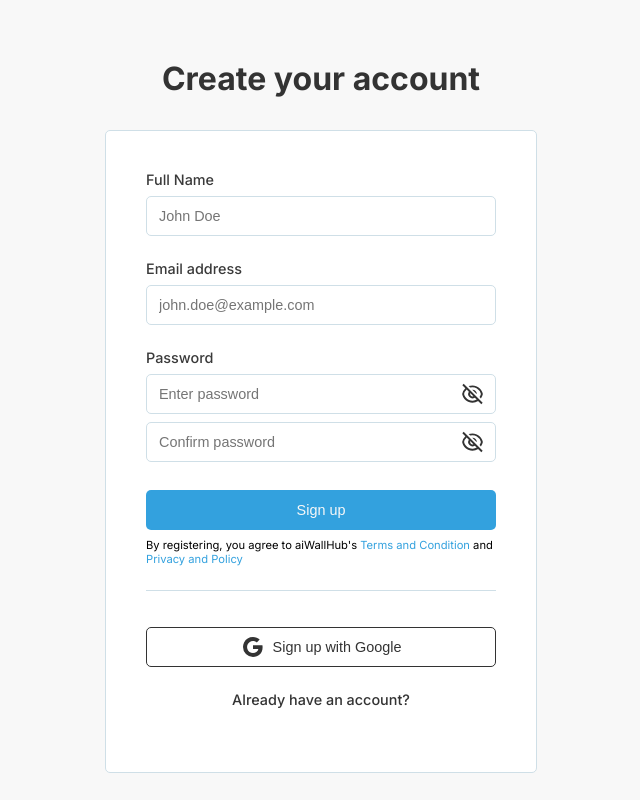
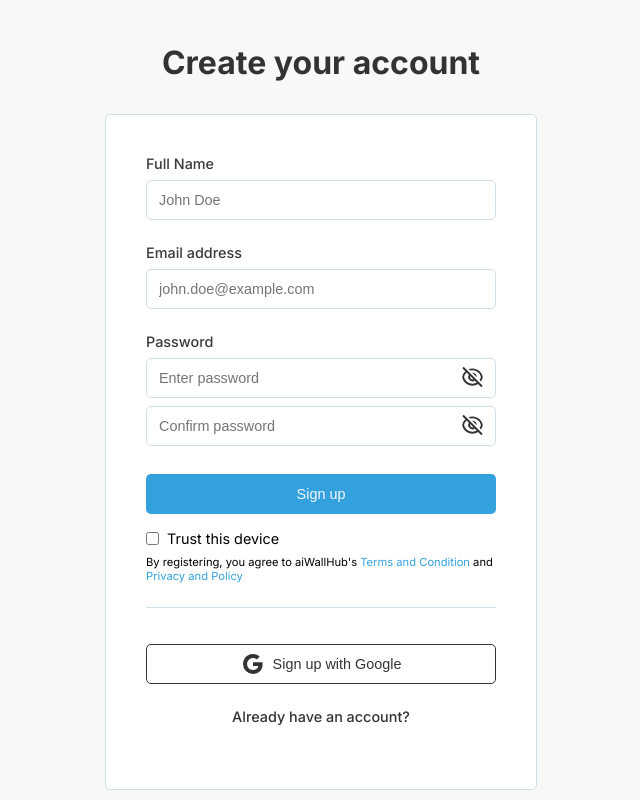
Before and after one commit to nishaj0/Ai_WallHub, a React (Vite) app in the folder client/: page /signup in a window 1280 px wide. Shown: the whole page, without its empty margins (319-959 px from the left). Built offline with nearby package versions, Linux system fonts and the light colour scheme.

Commit message:
added direct login when user is registered

```diff
--- a/client/src/pages/Auth/Signup/Signup.jsx
+++ b/client/src/pages/Auth/Signup/Signup.jsx
@@ -2,7 +2,14 @@ import React from "react";
 import "./signup.css";
 
 import { useState, useEffect } from "react";
-import { Link, Form, useActionData, useNavigation } from "react-router-dom";
+import {
+   Link,
+   Form,
+   useActionData,
+   useNavigation,
+   useNavigate,
+   useLocation,
+} from "react-router-dom";
 import {
    RiEyeLine,
    RiEyeOffLine,
@@ -11,14 +18,16 @@ import {
 } from "react-icons/ri";
 
 import axios from "../../../api/axios";
-const SIGNUP_URL = '/register';
+import useAuth from "../../../hooks/useAuth";
+const SIGNUP_URL = "/register";
 
 export async function action(obj) {
    const fromData = await obj.request.formData();
    const name = fromData.get("name");
    const email = fromData.get("email");
    const password = fromData.get("password");
-   let errorMessage = false;
+   let errorMessage;
+   let accessToken;
    try {
       const res = await axios.post(
          SIGNUP_URL,
@@ -28,11 +37,12 @@ export async function action(obj) {
             withCredentials: true,
          }
       );
+      accessToken = res?.data?.accessToken;
    } catch (error) {
       errorMessage = error.response.data.message;
    }
    // axios.post("http://localhost:5000/api/user/ssignup", )
-   return errorMessage;
+   return { errorMessage, userData: { email, accessToken } };
 }
 
 function Signup() {
@@ -44,9 +54,22 @@ function Signup() {
    });
    const actionData = useActionData();
    const navigation = useNavigation();
+   const navigate = useNavigate();
+   const location = useLocation();
 
+   const { auth, setAuth, persist, setPersist } = useAuth();
+   const from = location.state?.from?.pathname || "/";
+
+   // ? useEffect to set the error message and auth state when action is called
    useEffect(() => {
-      setErrorMessage(actionData);
+      setErrorMessage(actionData?.errorMessage);
+      setAuth((prev) => {
+         if (actionData?.userData) {
+            return actionData.userData;
+         } else {
+            return prev;
+         }
+      });
    }, [actionData, navigation.state]);
 
    const handlePassword = (e) => {
@@ -65,6 +88,21 @@ function Signup() {
          setErrorMessage(false);
       }
    }, [passwordData]);
+
+   // ? useEffect to set the persist state in the local storage
+   useEffect(() => {
+      localStorage.setItem("persist", persist);
+   }, [persist]);
+
+   // ? toggle the persist state
+   const togglePersist = () => {
+      setPersist((prev) => !prev);
+   };
+
+   // ? useEffect to redirect to the from path when the user is logged in
+   useEffect(() => {
+      if (actionData?.userData?.accessToken) navigate(from, { replace: true });
+   }, [actionData]);
 
    return (
       <div className="wallHub__signup">
@@ -145,6 +183,16 @@ function Signup() {
                <button disabled={navigation.state === "submitting"}>
                   {navigation.state === "submitting" ? "Signing..." : "Sign up"}
                </button>
+               <div className="wallHub__login-checkbox">
+                  <input
+                     type="checkbox"
+                     id="persist"
+                     onChange={togglePersist}
+                     checked={persist}
+                  />
+                  {/* <span className="wallHub__login-checkbox_custom-icon"></span> */}
+                  <label htmlFor="persist">Trust this device</label>
+               </div>
                <p className="wallHub__signup-agreement_p">
                   By registering, you agree to aiWallHub's{" "}
                   <Link to={"/terms-condition"}>Terms and Condition</Link> and{" "}
```
Also changed, not shown: 1 other file (tests, documents, lock files or other folders).
